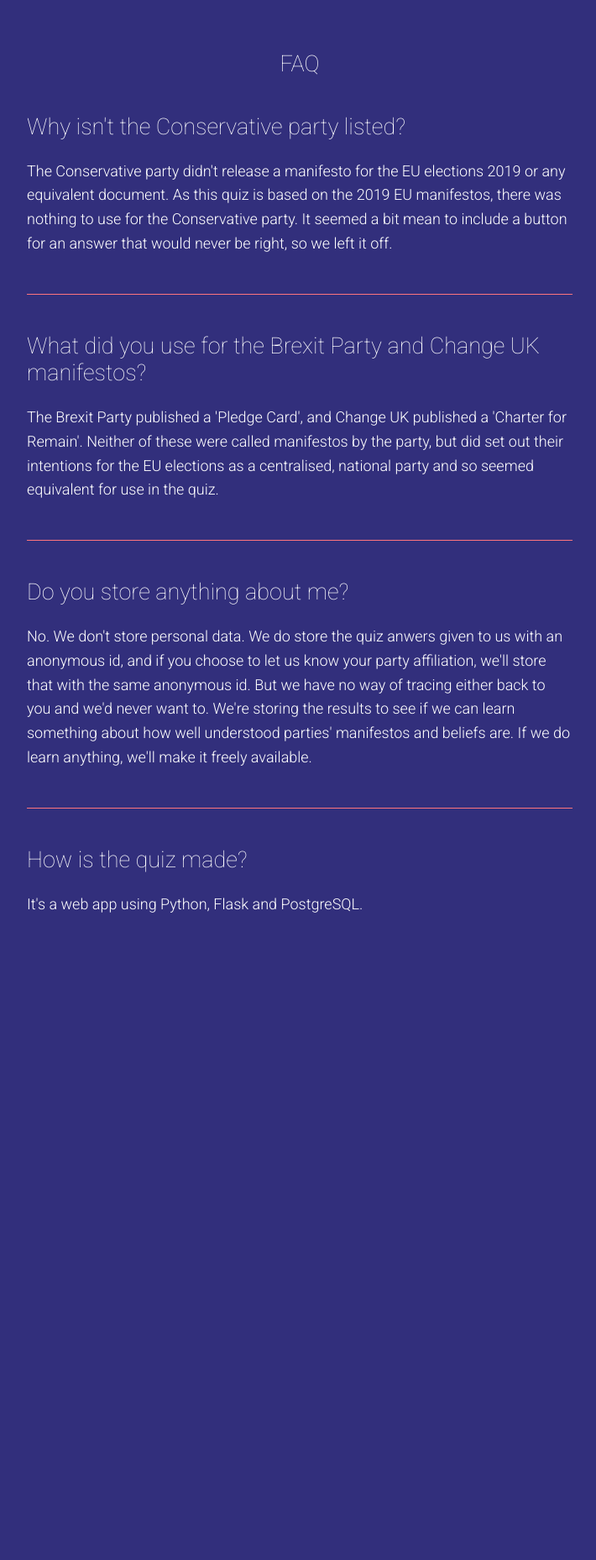
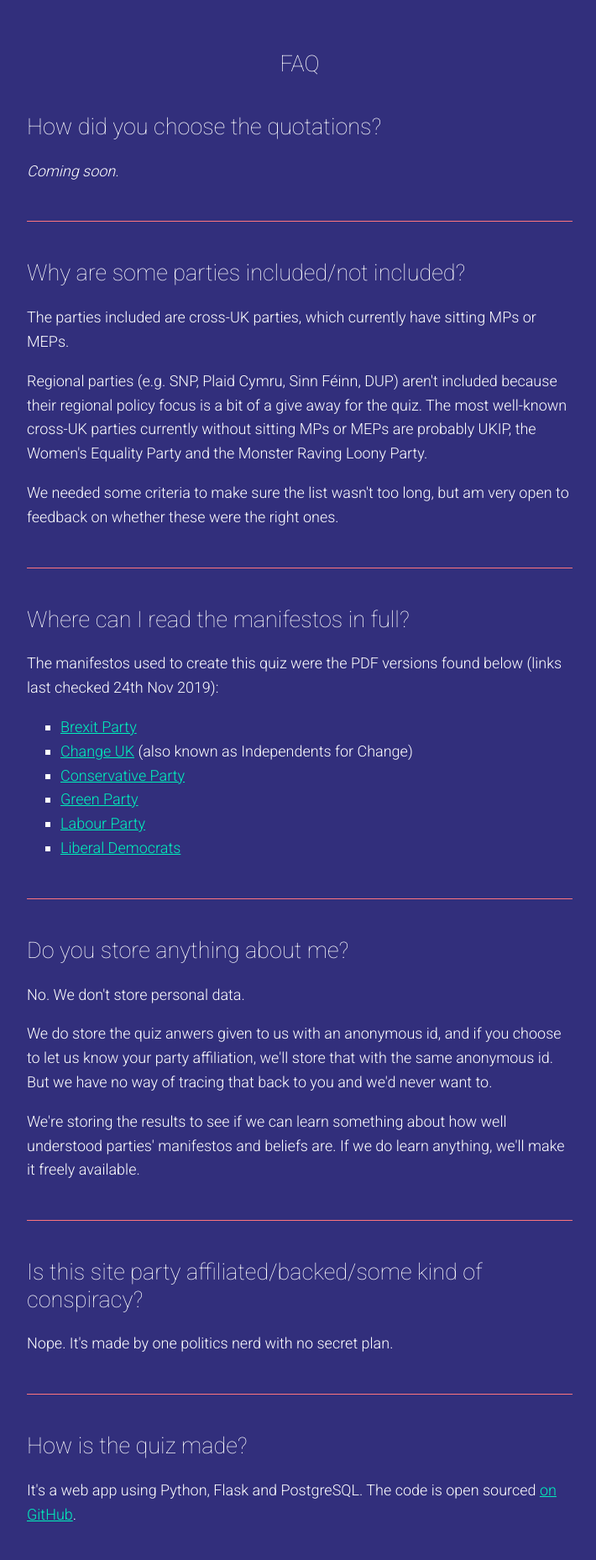
Before and after one commit to JennyBrennan/manifestwho, a Flask app: page /faq in a window 1280 px wide. Shown: the part 50-1908 px from the top of the page at 84% size, without its empty margins (283-993 px from the left). Before the commit the page ends 1137 px from the top, so only its background shows below. Run offline with Flask 2, Linux system fonts and the light colour scheme.

Commit message:
Update FAQ for GE2019

```diff
--- a/static/style.css
+++ b/static/style.css
@@ -36,7 +36,7 @@ a, a:visited {
 a:hover {
   color: #FF757D;
 }
-article h2, article p{
+article h2, article p, article li{
   text-align: left;
 }
 a.play {
@@ -182,3 +182,4 @@ nav li a:hover {
     text-align: left;
     width: 100%;
   }
+}
--- a/templates/faq.html
+++ b/templates/faq.html
@@ -2,16 +2,34 @@
 {% block body %}
   <article>
     <h1>FAQ</h1>
-    <h2>Why isn't the Conservative party listed?</h2>
-    <p>The Conservative party didn't release a manifesto for the EU elections 2019 or any equivalent document. As this quiz is based on the 2019 EU manifestos, there was nothing to use for the Conservative party. It seemed a bit mean to include a button for an answer that would never be right, so we left it off.</p>
+    <h2>How did you choose the quotations?</h2>
+    <p><i>Coming soon.</i></p>
     <hr>
-    <h2>What did you use for the Brexit Party and Change UK manifestos?</h2>
-    <p>The Brexit Party published a 'Pledge Card', and Change UK published a 'Charter for Remain'. Neither of these were called manifestos by the party, but did set out their intentions for the EU elections as a centralised, national party and so seemed equivalent for use in the quiz.</p>
+    <h2>Why are some parties included/not included?</h2>
+    <p>The parties included are cross-UK parties, which currently have sitting MPs or MEPs.</p>
+    <p>Regional parties (e.g. SNP, Plaid Cymru, Sinn Féinn, DUP) aren't included because their regional policy focus is a bit of a give away for the quiz. The most well-known cross-UK parties currently without sitting MPs or MEPs are probably UKIP, the Women's Equality Party and the Monster Raving Loony Party.</p>
+    <p>We needed some criteria to make sure the list wasn't too long, but am very open to feedback on whether these were the right ones.</p>
+    <hr>
+    <h2>Where can I read the manifestos in full?</h2>
+    <p>The manifestos used to create this quiz were the PDF versions found below (links last checked 24th Nov 2019):</p>
+    <ul>
+      <li><a href="https://www.thebrexitparty.org/wp-content/uploads/2019/11/Contract-With-The-People.pdf">Brexit Party</a></li>
+      <li><a href="https://voteforchange.uk/wp-content/uploads/2019/11/2020-Vision-The-Independent-for-Change.pdf">Change UK</a> (also known as Independents for Change)</li>
+      <li><a href="https://assets-global.website-files.com/5da42e2cae7ebd3f8bde353c/5dda924905da587992a064ba_Conservative%202019%20Manifesto.pdf">Conservative Party</a></li>
+      <li><a href="https://www.greenparty.org.uk/assets/files/Elections/Green%20Party%20Manifesto%202019.pdf">Green Party</a></li>
+      <li><a href="https://labour.org.uk/wp-content/uploads/2019/11/Real-Change-Labour-Manifesto-2019.pdf">Labour Party</a></li>
+      <li><a href="ttps://d3n8a8pro7vhmx.cloudfront.net/libdems/pages/57307/attachments/original/1574267252/Stop_Brexit_and_Build_a_Brighter_Future.pdf?1574267252">Liberal Democrats</a></li>
+    </ul>
     <hr>
     <h2>Do you store anything about me?</h2>
-    <p>No. We don't store personal data. We do store the quiz anwers given to us with an anonymous id, and if you choose to let us know your party affiliation, we'll store that with the same anonymous id. But we have no way of tracing either back to you and we'd never want to. We're storing the results to see if we can learn something about how well understood parties' manifestos and beliefs are. If we do learn anything, we'll make it freely available.</p>
+    <p>No. We don't store personal data.</p>
+    <p>We do store the quiz anwers given to us with an anonymous id, and if you choose to let us know your party affiliation, we'll store that with the same anonymous id. But we have no way of tracing that back to you and we'd never want to. </p>
+    <p>We're storing the results to see if we can learn something about how well understood parties' manifestos and beliefs are. If we do learn anything, we'll make it freely available.</p>
+    <hr>
+    <h2>Is this site party affiliated/backed/some kind of conspiracy?</h2>
+    <p>Nope. It's made by one politics nerd with no secret plan.</p>
     <hr>
     <h2>How is the quiz made?</h2>
-    <p>It's a web app using Python, Flask and PostgreSQL.</p>
+    <p>It's a web app using Python, Flask and PostgreSQL. The code is open sourced <a href="https://github.com/JennyBrennan/manifestwho">on GitHub</a>.</p>
   </article>
 {% endblock %}
```
